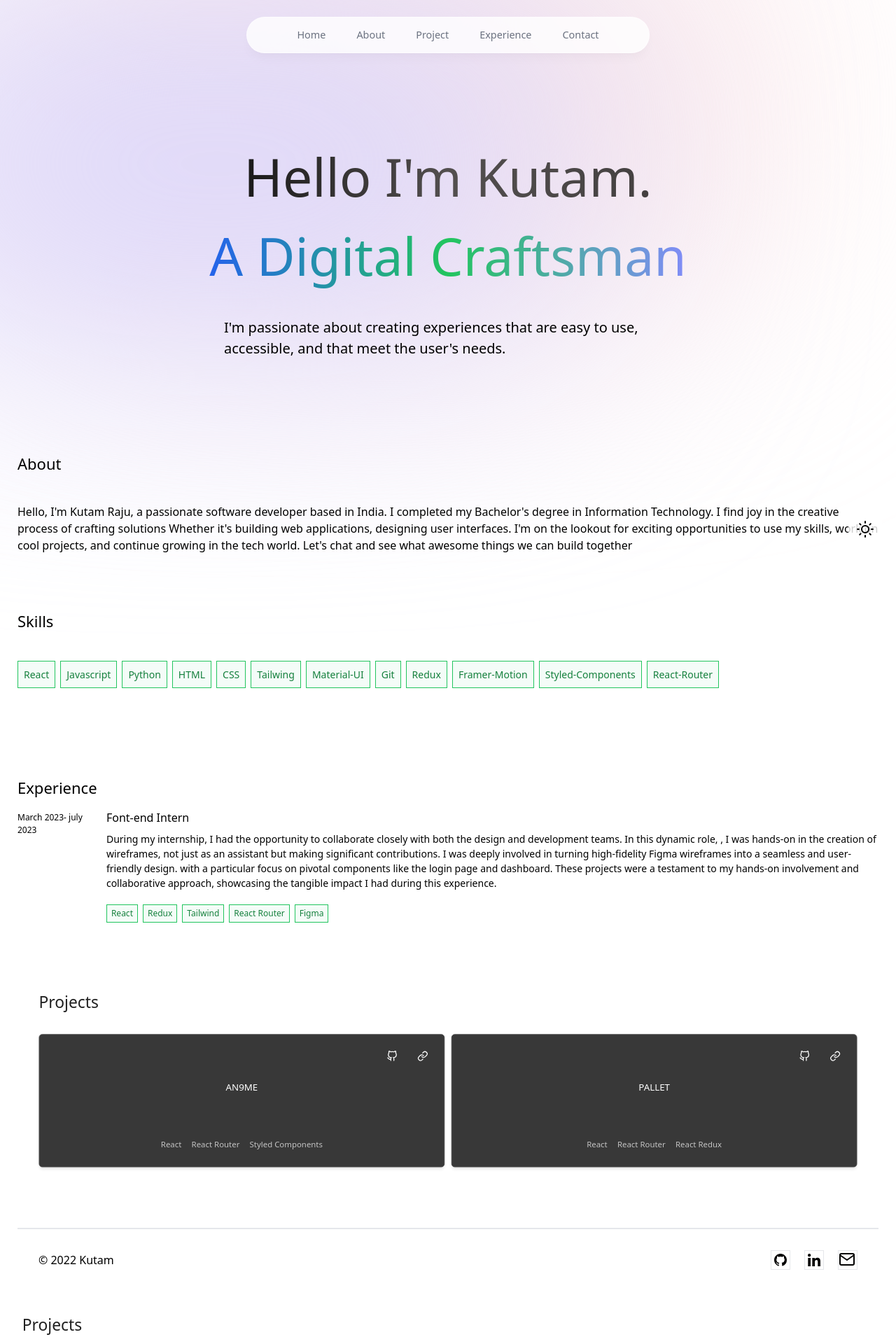
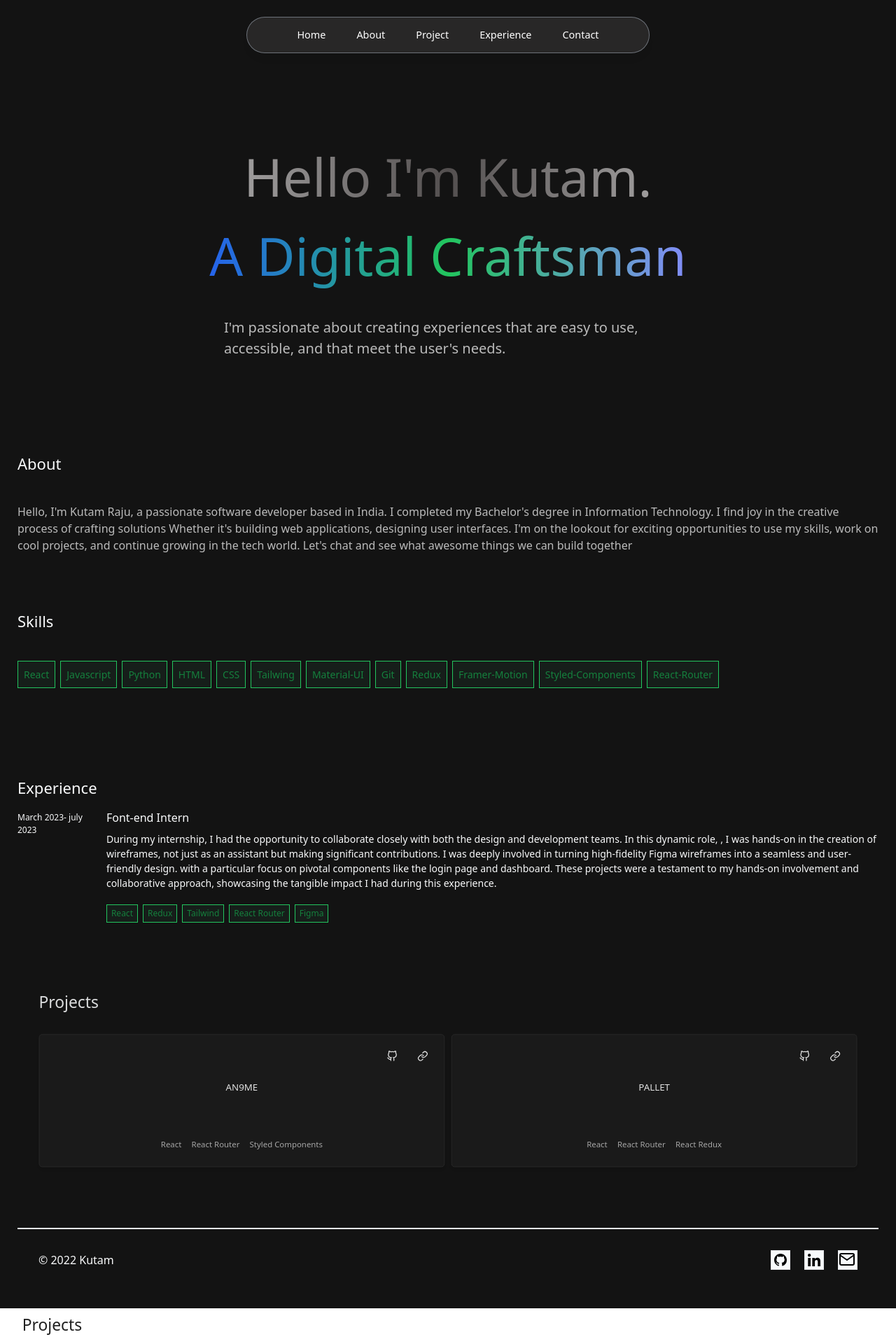
Before and after one commit to PvKutam/Portfolio, a React (Vite) app: page /projects in a window 1280 px wide. Shown: the top 1920 px of the page at 70% size. Built offline with nearby package versions, Linux system fonts and the light colour scheme.

Commit message:
theme changed

```diff
--- a/src/App.jsx
+++ b/src/App.jsx
@@ -7,23 +7,22 @@
   import Projects from './Components/Projects'
   import Footer from './Components/Footer'
   import Exp from './Components/Exp'
-import Theme from './Components/Theme'
 
   function App() {
 
     return (
       <BrowserRouter>
       <>
-      <div className="flex flex-col items-center justify-between py-10 gap-10 w-full dark:bg-[#131313]  ">
-        <main className= 'bg-gray-50 text-gray-950 dark:bg-[#131313] ' >
-          <div className="bg-[#fbe2e3] absolute top-[-6rem] -z-10 right-[11rem]
-          h-[31.25rem] w-[31.25rem] rounded-full blur-[10rem] sm:w-[68.75em] dark:-z-50 " >
+      <div className="flex flex-col items-center justify-between py-10 gap-10 w-full bg-[#131313]  ">
+        <main className= ' text-gray-950 bg-[#131313] ' >
+          <div className="bg-[#fbe2e3] absolute top-[-6rem]  right-[11rem]
+          h-[31.25rem] w-[31.25rem] rounded-full blur-[10rem] sm:w-[68.75em] -z-50 " >
           </div>
           <div className="bg-[#dbd7fb] absolute top-[-1rem] -z-10 left-[-35rem]
           h-[31.25rem] w-[50rem] rounded-full blur-[10rem] sm:w-[68.75em] md:left-[-33rem] lg:left-[-28rem] xl:left-[-15rem] 2xl:left-[-5rem]" ></div>
           </main>
         </div>
-        <div className='dark:bg-[#131313] dark:text-gray-50'>
+        <div className='bg-[#131313] text-gray-50'>
           <div className='flex flex-col items-center justify-center h-60vh p-3 md:py-24 '>
           <Home />
           </div>
@@ -33,7 +32,6 @@ import Theme from './Components/Theme'
           <Footer />
           </div>
           <Header />
-          <Theme />
           </div>
 
           <Routes>
--- a/src/Components/About.jsx
+++ b/src/Components/About.jsx
@@ -17,7 +17,7 @@ function About() {
     >
       <div className='flex flex-col gap-6 sm:gap-10'>
       <h1 className='text-[18px] font-[400] sm:text-[22px]'>About</h1>
-        <p className='text-[14px] font-[400] sm:text-[16px] dark:text-[#bbbbbb]'>
+        <p className='text-[14px] font-[400] sm:text-[16px] text-[#bbbbbb]'>
         Hello, I'm Kutam Raju, a passionate software developer based in India. I  completed my Bachelor's degree in Information Technology.
         I find joy in the creative process of crafting solutions Whether it's building web applications, designing user interfaces.
         I'm on the lookout for exciting opportunities to use my skills, work on cool projects, and continue growing in the tech world.
--- a/src/Components/Footer.jsx
+++ b/src/Components/Footer.jsx
@@ -9,19 +9,19 @@ import React from "react";
             <span>© 2022 Kutam</span>
             <div className="flex items-center justify-center gap-5">
 
-            <a href="https://github.com/PvKutam/Portfolio" className="w-[28px] h-[28px] border border-opacity-40  p-1 dark:bg-slate-50">
+            <a href="https://github.com/PvKutam/Portfolio" className="w-[28px] h-[28px] border border-opacity-40  p-1 bg-slate-50">
             <svg xmlns="http://www.w3.org/2000/svg" viewBox="0 0 16 16">
             <path d="M8 0C3.58 0 0 3.58 0 8c0 3.54 2.29 6.53 5.47 7.59.4.07.55-.17.55-.38 0-.19-.01-.82-.01-1.49-2.01.37-2.53-.49-2.69-.94-.09-.23-.48-.94-.82-1.13-.28-.15-.68-.52-.01-.53.63-.01 1.08.58 1.23.82.72 1.21 1.87.87 2.33.66.07-.52.28-.87.51-1.07-1.78-.2-3.64-.89-3.64-3.95 0-.87.31-1.59.82-2.15-.08-.2-.36-1.02.08-2.12 0 0 .67-.21 2.2.82.64-.18 1.32-.27 2-.27.68 0 1.36.09 2 .27 1.53-1.04 2.2-.82 2.2-.82.44 1.1.16 1.92.08 2.12.51.56.82 1.27.82 2.15 0 3.07-1.87 3.75-3.65 3.95.29.25.54.73.54 1.48 0 1.07-.01 1.93-.01 2.2 0 .21.15.46.55.38A8.013 8.013 0 0016 8c0-4.42-3.58-8-8-8z"></path>
             </svg>
             </a>
 
 
-            <a href="https://www.linkedin.com/in/p-venkata-kutam-raju-16b004216/" className="w-[28px] h-[28px] border border-opacity-40  p-1 dark:bg-slate-50">
+            <a href="https://www.linkedin.com/in/p-venkata-kutam-raju-16b004216/" className="w-[28px] h-[28px] border border-opacity-40  p-1 bg-slate-50">
             <svg xmlns="http://www.w3.org/2000/svg" viewBox="0 0 448 512"><path d="M100.28 448H7.4V148.9h92.88zM53.79 108.1C24.09 108.1 0 83.5 0 53.8a53.79 53.79 0 0 1 107.58 0c0 29.7-24.1 54.3-53.79 54.3zM447.9 448h-92.68V302.4c0-34.7-.7-79.2-48.29-79.2-48.29 0-55.69 37.7-55.69 76.7V448h-92.78V148.9h89.08v40.8h1.3c12.4-23.5 42.69-48.3 87.88-48.3 94 0 111.28 61.9 111.28 142.3V448z"/></svg>
             </a>
 
 
-            <a className="w-[28px] h-[28px] border border-opacity-40  dark:bg-slate-50 md:" onClick={Mail}>
+            <a className="w-[28px] h-[28px] border border-opacity-40 bg-slate-50 " onClick={Mail}>
 
             <svg xmlns="http://www.w3.org/2000/svg" width="24" height="24" viewBox="0 0 24 24" fill="none" stroke="#000000" strokeWidth="2" strokeLinecap="round" strokeLinejoin="round"><path d="M4 4h16c1.1 0 2 .9 2 2v12c0 1.1-.9 2-2 2H4c-1.1 0-2-.9-2-2V6c0-1.1.9-2 2-2z"></path><polyline points="22,6 12,13 2,6"></polyline></svg>
             </a>
--- a/src/Components/Header.jsx
+++ b/src/Components/Header.jsx
@@ -6,10 +6,10 @@ export default function Header() {
   return (
     <header className='z-[999] relative'>
       <motion.div className='fixed top-0 left-1/2 h-[4.5rem] w-full
-      rounded-none border border-white border-opacity-40 bg-white
-      bg-opacity-80 shadow-lg shadow-black/[0.03] backdrop-blur-[0.05rem]
-      sm:top-6 sm:h-[3.25rem] sm:w-[36rem] sm:rounded-full dark:bg-[#312f2f] dark:bg-opacity-75 dark:text-white
-      dark:border dark:border-gray-400 dark:border-opacity-60'
+      rounded-none
+       shadow-lg shadow-black/[0.03] backdrop-blur-[0.05rem]
+      sm:top-6 sm:h-[3.25rem] sm:w-[36rem] sm:rounded-full bg-[#312f2f] bg-opacity-75 text-white
+      border border-gray-400 border-opacity-60'
       initial={{y:-100 , x:"-50%", opacity:0}}
       animate={{ y:0,x:"-50%", opacity:1 }}
       >
@@ -18,11 +18,11 @@ export default function Header() {
       py-2 sm:top-[1.7rem] sm:h-[initial] sm:py-0'>
         <ul className='flex w-[22rem] flex-wrap items-center justify-center gap-y-1 font-medium
         text-[0.9rem] text-gray-500 sm:w-[initial] sm:flex-nowrap sm:gap-5'  >
-            <motion.li className='h-3/4 flex items-center justify-center  dark:text-white'
+            <motion.li className='h-3/4 flex items-center justify-center text-white'
                 initial={{y:-100,opacity:0}}
                 animate={{ y:0, opacity:1 }}>
             <ScrollLink
-            className='flex w-full items-center justify-center px-3 py-3 hover:text-blue-700  dark:hover:text-green-400 transition'
+            className='flex w-full items-center justify-center px-3 py-3 hover:text-green-400 transition'
             to='Home'
             smooth={true}
             duration={500}>
@@ -30,11 +30,11 @@ export default function Header() {
           </ScrollLink>
             </motion.li>
 {/* About Link */}
-            <motion.li className='h-3/4 flex items-center justify-center  dark:text-white'
+            <motion.li className='h-3/4 flex items-center justify-center text-white'
             initial={{y:-100,opacity:0}}
       animate={{ y:0, opacity:1 }}>
         <ScrollLink
-         className='flex w-full items-center justify-center px-3 py-3  hover:text-blue-700 dark:hover:text-green-400 transition'
+         className='flex w-full items-center justify-center px-3 py-3 hover:text-green-400 transition'
             to='About'
             smooth={true}
             duration={500}
@@ -45,11 +45,11 @@ export default function Header() {
             </motion.li>
 
             {/* Project Link */}
-            <motion.li className='h-3/4 flex items-center justify-center  dark:text-white'
+            <motion.li className='h-3/4 flex items-center justify-center text-white'
             initial={{y:-100,opacity:0}}
             animate={{ y:0, opacity:1 }}>
             <ScrollLink
-             className='flex w-full items-center justify-center px-3 py-3  hover:text-blue-700 dark:hover:text-green-400 transition'
+             className='flex w-full items-center justify-center px-3 py-3  hover:text-green-400 transition'
             to='Project'
             smooth={true}
             duration={500}
@@ -60,11 +60,11 @@ export default function Header() {
             </motion.li>
 
             {/* Experice */}
-            <motion.li className='h-3/4 flex items-center justify-center  dark:text-white'
+            <motion.li className='h-3/4 flex items-center justify-center  text-white'
                 initial={{y:-100,opacity:0}}
                 animate={{ y:0, opacity:1 }}>
             <ScrollLink
-             className='flex w-full items-center justify-center px-3 py-3  hover:text-blue-700  dark:hover:text-green-400 transition'
+             className='flex w-full items-center justify-center px-3 py-3  hover:text-green-400 transition'
             to='Exp'
             smooth={true}
             duration={500}
@@ -75,11 +75,11 @@ export default function Header() {
             </motion.li>
 
             {/* Contact Link */}
-            <motion.li className='h-3/4 flex items-center justify-center  dark:text-white'
+            <motion.li className='h-3/4 flex items-center justify-center  text-white'
             initial={{y:-100,opacity:0}}
             animate={{ y:0, opacity:1 }}>
             <ScrollLink
-                          className='flex w-full items-center justify-center px-3 py-3  hover:text-blue-700 dark:hover:text-green-400 transition'
+                          className='flex w-full items-center justify-center px-3 py-3 hover:text-green-400 transition'
 
             to='Footer'
             smooth={true}
--- a/src/Components/Home.jsx
+++ b/src/Components/Home.jsx
@@ -2,19 +2,22 @@ import React from 'react'
 import {motion} from "framer-motion"
 
 export default function Home() {
+
   return (
+    <>
     <motion.div id="Home" className=' w-full top-[5rem] flex flex-col items-center justify-center text-black pt-5 md:pb-28 scroll-mt-28
-    dark:background-image: url("https://www.miraya.tech/assets/gradient-625d94e6.webp") dark:bg-auto dark:bg-no-repeat dark:bg-center'
+    background-image: url("https://www.miraya.tech/assets/gradient-625d94e6.webp") bg-auto bg-no-repeat bg-center'
     initial={{y:-100, opacity:0}}
       animate={{ y:0, opacity:1 }}
     >
         <h1 className='flex flex-col  items-center justify-center z-[1] font-[400] text-[34px] mb-8 sm:text-[40px] md:text-[60px] lg:text-[75px] '>
-            <span className='bg-gradient-to-r from-[#1a1919] via-[#534f4f] to-[#444040] inline-block text-transparent bg-clip-text dark:from-[#4a4848] dark:via-[#333131] dark:to-[#534f4f]'>Hello I'm Kutam.</span>
+            <span className='bg-gradient-to-r from-[#9f9d9d] via-[#534f4f] to-[#9f9d9d] inline-block text-transparent bg-clip-text dark:from-[#4a4848] dark:via-[#333131] dark:to-[#534f4f]'>Hello I'm Kutam.</span>
             <span className='bg-gradient-to-r from-blue-600 via-green-500 to-indigo-400 inline-block text-transparent bg-clip-text'>A Digital Craftsman</span>
         </h1>
-        <p className=' leading-1.8  m-auto max-w-[350px] text-[14px] sm:max-w-[400px] sm:text-[15px] md:max-w-[640px] lg:text-[20px] dark:text-[#bbbbbb]  '>
+        <p className=' leading-1.8  m-auto max-w-[350px] text-[14px] sm:max-w-[400px] sm:text-[15px] md:max-w-[640px] lg:text-[20px] text-[#bbbbbb]  '>
         I'm passionate about creating experiences that are easy to use, accessible, and that meet the user's needs.
         </p>
     </motion.div>
+    </>
   )
 }
--- a/src/Components/Navbar.jsx
+++ b/src/Components/Navbar.jsx
@@ -34,8 +34,10 @@ const Navbar = () => {
 
           </ScrollLink>
             </motion.li>
-               {/* About Link */}
-               <motion.li className='h-3/4 flex items-center justify-center'
+
+
+               {/* Skills  */}
+            <motion.li className='h-3/4 flex items-center justify-center'
                  initial={{y:-100,opacity:0}}
                 animate={{ y:0, opacity:1 }}>
                     <ScrollLink
--- a/src/Components/Projects.jsx
+++ b/src/Components/Projects.jsx
@@ -28,8 +28,8 @@ const opacityProgress=useTransform(scrollYProgress,[0 ,1],[0.5,1])
                             border border-solid border-[#2d2d2d] text-[14]
                             h-[150px] bg-[#1c1c1c] shadow-md transition-border duration-200 ease-linear
                             sm:p-6 sm:items-center md:h-[200px]
-                            hover:border-[#FFD700] hover:transition-all hover:duration-400 hover:ease-in-out hover:duration-400 hover:border-2
-                           dark:hover:border-stone-600 dark:hover:transition-all dark:hover:duration-400 dark:hover:ease-in-out dark:hover:duration-400
+                             hover:duration-400  hover:duration-400 hover:border-2
+                           hover:border-stone-600 hover:transition-all hover:duration-400 hover:ease-in-out hover:duration-400
                             " onClick={()=>{window.location.href = "https://an9me.vercel.app/";}}>
 
 
@@ -66,8 +66,8 @@ const opacityProgress=useTransform(scrollYProgress,[0 ,1],[0.5,1])
                             border border-solid border-[#2d2d2d] text-[14]
                             h-[150px] bg-[#1c1c1c] shadow-md transition-border duration-200 ease-linear
                             sm:p-6 sm:items-center md:h-[200px]
-                            hover:border-[#FFD700] hover:transition-all hover:duration-400 hover:ease-in-out hover:duration-400 hover:border-2
-                           dark:hover:border-stone-600 dark:hover:transition-all dark:hover:duration-400 dark:hover:ease-in-out dark:hover:duration-400
+                              hover:duration-400 hover:duration-400 hover:border-2
+                           hover:border-stone-600 hover:transition-all hover:duration-400 hover:ease-in-out hover:duration-400
                             " onClick={()=>{window.location.href = "https://pallet-rho.vercel.app/";}}>
 
 
--- a/src/Components/Theme.jsx
+++ b/src/Components/Theme.jsx
@@ -1,46 +1,46 @@
-import React,{useState,useEffect} from 'react'
+// import React,{useState,useEffect} from 'react'
 
 
-export default function Theme() {
+// export default function Theme() {
 
-        const [theme, setTheme] = useState("light");
+//         const [theme, setTheme] = useState("light");
 
-        const toggleTheme = () => {
-          if (theme === "light") {
-            setTheme("dark");
-            window.localStorage.setItem("theme", "dark");
-            document.documentElement.classList.add("dark");
-          } else {
-            setTheme("light");
-            window.localStorage.setItem("theme", "light");
-            document.documentElement.classList.remove("dark");
-          }
-        };
+//         const toggleTheme = () => {
+//           if (theme === "light") {
+//             setTheme("dark");
+//             window.localStorage.setItem("theme", "dark");
+//             document.documentElement.classList.add("dark");
+//           } else {
+//             setTheme("light");
+//             window.localStorage.setItem("theme", "light");
+//             document.documentElement.classList.remove("dark");
+//           }
+//         };
 
-    useEffect(() => {
-        const localTheme = window.localStorage.getItem("theme")
+//     useEffect(() => {
+//         const localTheme = window.localStorage.getItem("theme")
 
-        if (localTheme) {
-          setTheme(localTheme);
+//         if (localTheme) {
+//           setTheme(localTheme);
 
-          if (localTheme === "dark") {
-            document.documentElement.classList.add("dark");
-          }
-        } else if (window.matchMedia("(prefers-color-scheme: dark)").matches) {
-          setTheme("dark");
-          document.documentElement.classList.add("dark");
-        }
-      }, []);
+//           if (localTheme === "dark") {
+//             document.documentElement.classList.add("dark");
+//           }
+//         } else if (window.matchMedia("(prefers-color-scheme: dark)").matches) {
+//           setTheme("dark");
+//           document.documentElement.classList.add("dark");
+//         }
+//       }, []);
 
 
-  return (
-    <div className='fixed bottom-[32px] right-2 bg-white w-[3rem] h-[3rem] bg-opacity-80  backdrop-blur-.5  flex justify-center items-cente dark:bg-[#131313] md:bottom-[20px] md:right-2 lg:right-1 xl:right-5'>
-    <button onClick={toggleTheme}>
-        {theme === "light" ? <svg xmlns="http://www.w3.org/2000/svg" width="24" height="24" viewBox="0 0 24 24" fill="none  " stroke="#000000" strokeWidth="2" strokeLinecap="round" strokeLinejoin="round"><circle cx="12" cy="12" r="5"/>
-        <path d="M12 1v2M12 21v2M4.2 4.2l1.4 1.4M18.4 18.4l1.4 1.4M1 12h2M21 12h2M4.2 19.8l1.4-1.4M18.4 5.6l1.4-1.4"/></svg>
-        : <svg xmlns="http://www.w3.org/2000/svg" width="24" height="24" viewBox="0 0 24 24" fill="none " stroke="#ffffff" strokeWidth="2" strokeLinecap="round" strokeLinejoin="round"><path d="M21 12.79A9 9 0 1 1 11.21 3 7 7 0 0 0 21 12.79z"></path></svg>}
-    </button>
+//   return (
+//     <div className='fixed bottom-[32px] right-2 bg-white w-[3rem] h-[3rem] bg-opacity-80  backdrop-blur-.5  flex justify-center items-cente dark:bg-[#131313] md:bottom-[20px] md:right-2 lg:right-1 xl:right-5'>
+//     <button onClick={toggleTheme}>
+//         {theme === "light" ? <svg xmlns="http://www.w3.org/2000/svg" width="24" height="24" viewBox="0 0 24 24" fill="none  " stroke="#000000" strokeWidth="2" strokeLinecap="round" strokeLinejoin="round"><circle cx="12" cy="12" r="5"/>
+//         <path d="M12 1v2M12 21v2M4.2 4.2l1.4 1.4M18.4 18.4l1.4 1.4M1 12h2M21 12h2M4.2 19.8l1.4-1.4M18.4 5.6l1.4-1.4"/></svg>
+//         : <svg xmlns="http://www.w3.org/2000/svg" width="24" height="24" viewBox="0 0 24 24" fill="none " stroke="#ffffff" strokeWidth="2" strokeLinecap="round" strokeLinejoin="round"><path d="M21 12.79A9 9 0 1 1 11.21 3 7 7 0 0 0 21 12.79z"></path></svg>}
+//     </button>
 
-    </div>
-  )
-}
+//     </div>
+//   )
+// }
```
Also changed, not shown: src/Components/data/data.jsx (+22 -22 lines), src/Components/Exp.jsx (line endings or trailing spaces).
